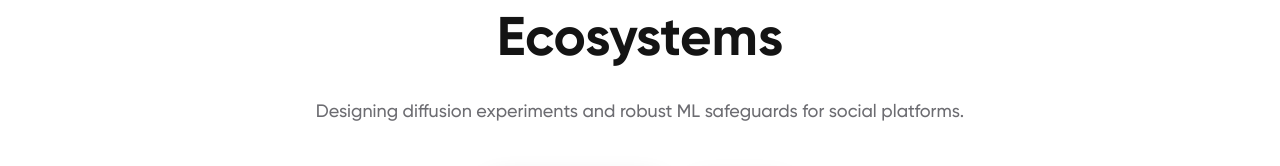
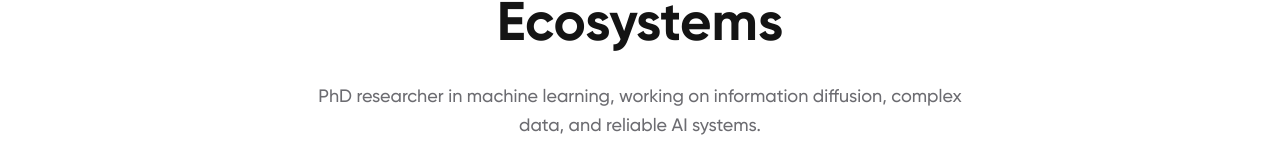
Before and after one commit to kyxzhe/kyxzhe.github.io, a Next.js app: page / in a window 1280 px wide. Shown: the part 243-409 px from the top of the page. Built offline with nearby package versions, Linux system fonts and the light colour scheme; no server answers.

Commit message:
chore: update hero subline

```diff
--- a/src/app/page.tsx
+++ b/src/app/page.tsx
@@ -95,7 +95,7 @@ export default function Home() {
             Trustworthy AI for Information Ecosystems
           </h1>
           <p className="text-base md:text-lg text-muted-foreground max-w-2xl leading-relaxed">
-            Designing diffusion experiments and robust ML safeguards for social platforms.
+            PhD researcher in machine learning, working on information diffusion, complex data, and reliable AI systems.
           </p>
           <div className="flex flex-col sm:flex-row items-center gap-3 mt-4">
             <Link
```
